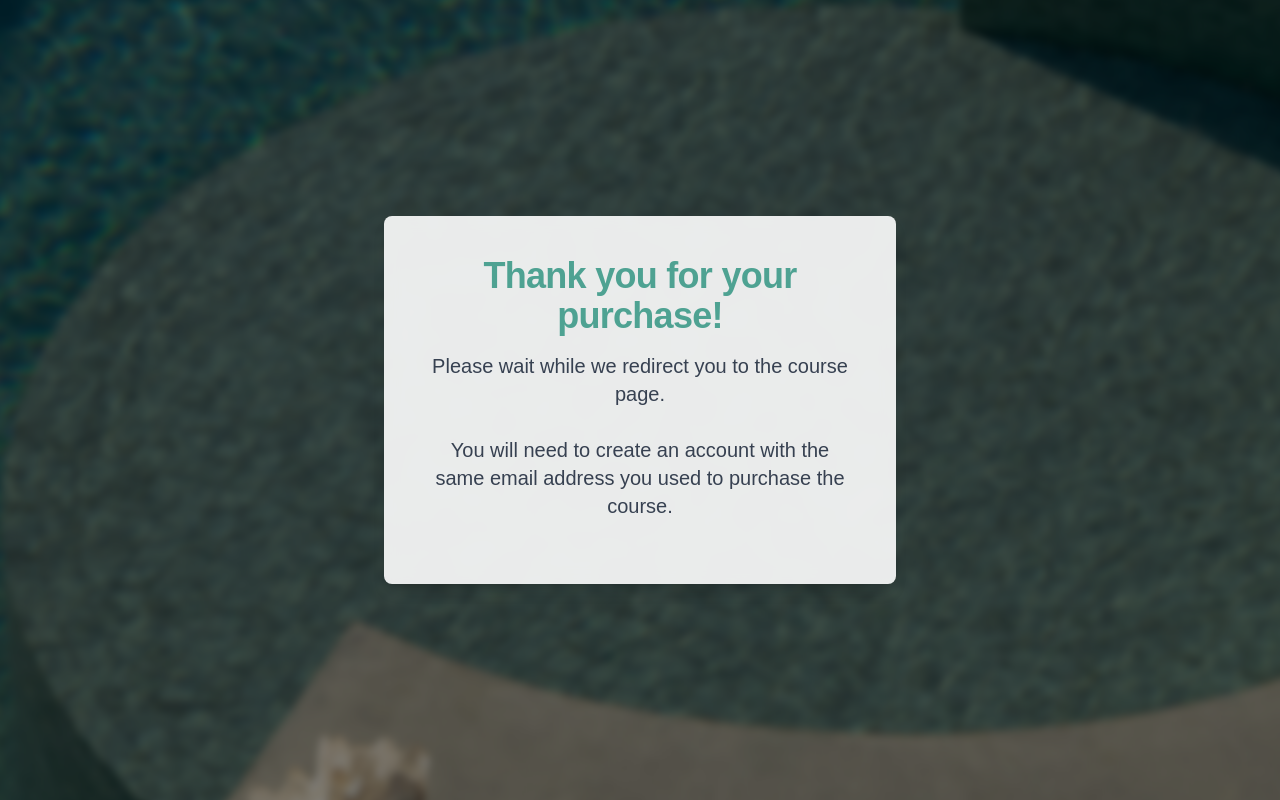
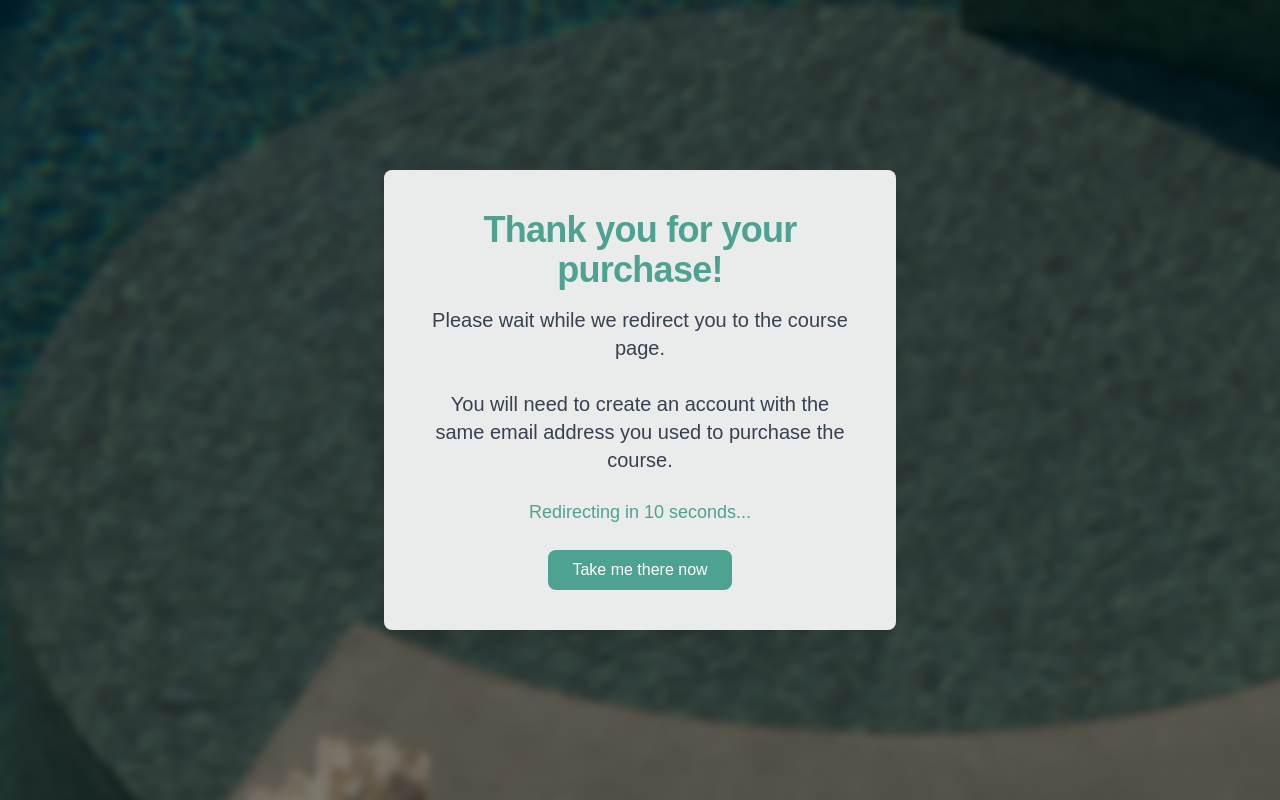
Before and after one commit to tjsoho/super-simple-marketing, a Next.js app: page /thank-you in a window 1280 px wide. Built offline with nearby package versions, Linux system fonts and the light colour scheme; no server answers.

Commit message:
adjustying redirecting page

```diff
--- a/src/app/thank-you/page.tsx
+++ b/src/app/thank-you/page.tsx
@@ -1,6 +1,25 @@
 "use client";
 
+import { useState, useEffect } from "react";
+
 const ThankYouPage = () => {
+  const [countdown, setCountdown] = useState(15);
+
+  const redirectToHub = () => {
+    window.location.href = "https://www.savvybusinesshub.com";
+  };
+
+  useEffect(() => {
+    if (countdown > 0) {
+      const timer = setTimeout(() => {
+        setCountdown(countdown - 1);
+      }, 1000);
+      return () => clearTimeout(timer);
+    } else {
+      redirectToHub();
+    }
+  }, [countdown]);
+
   return (
     <div className="relative min-h-screen overflow-hidden">
       {/* Background image with blur */}
@@ -10,7 +29,7 @@ const ThankYouPage = () => {
           backgroundImage: `url('/images/pool.jpg')`,
           backgroundColor: "rgba(0, 0, 0, 0.5)",
           backgroundBlendMode: "overlay",
-          transform: "scale(1.1)", // Prevents blur edges from showing
+          transform: "scale(1.1)",
         }}
       />
 
@@ -30,6 +49,21 @@ const ThankYouPage = () => {
             You will need to create an account with the same email address you
             used to purchase the course.
           </p>
+
+          {/* Countdown Display */}
+          <p className="text-lg text-dark-teal font-medium mb-6">
+            Redirecting in {countdown} seconds...
+          </p>
+
+          {/* Immediate Redirect Button */}
+          <button
+            onClick={redirectToHub}
+            className="bg-dark-teal text-white px-6 py-2 rounded-lg
+                     hover:bg-teal-700 transition-colors duration-200
+                     font-medium text-base"
+          >
+            Take me there now
+          </button>
         </div>
       </div>
     </div>
```
